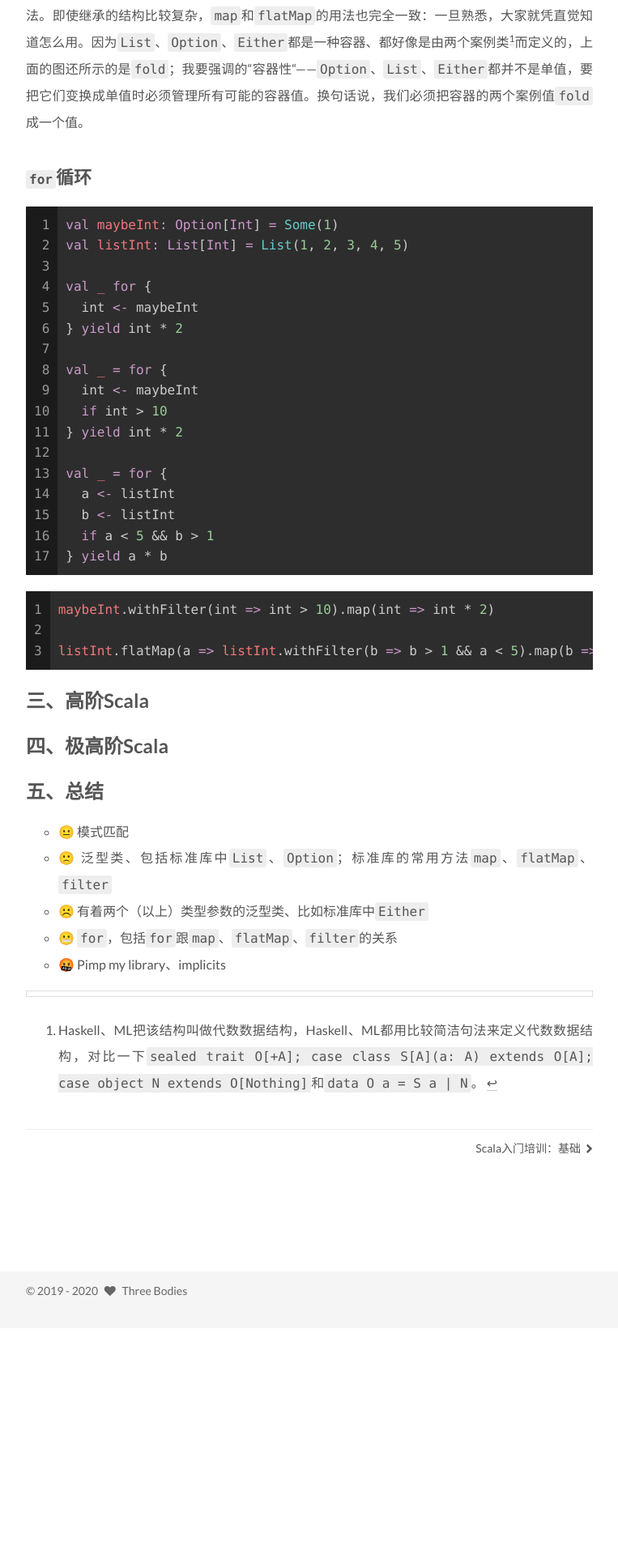
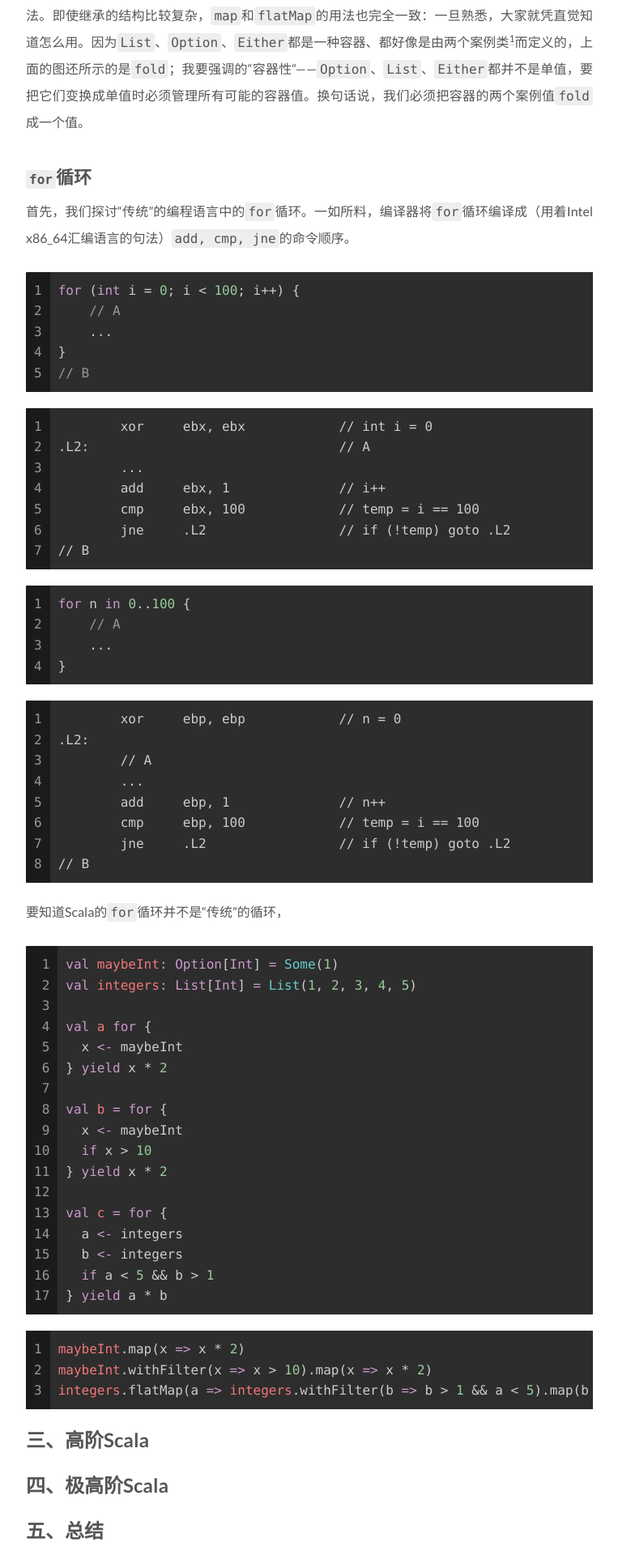
Before and after one commit to janm399/threebodies, a Jekyll site: the page built from _posts/2020-11-20-scalatraining2.markdown, in a window 1280 px wide. Shown: the part 3757-5677 px from the top of the page at 81% size, without its empty margins (258-1021 px from the left). Built offline with Jekyll 4.4.1, drawn with Linux system fonts in a browser that asks for light colours; before the commit the page ends 5397 px from its top, so only the background shows below that.

Commit message:
Compiler explorer loops

```diff
--- a/_posts/2020-11-20-scalatraining2.markdown
+++ b/_posts/2020-11-20-scalatraining2.markdown
@@ -55,30 +55,70 @@ for (Integer n : numbers) {
 要注意的是，即使图上是把完全不同的类型树（`IterableOps`的子类`Option`、`List`跟`Either`）混合起来；虽然不准确，但理由是仔细地说明这三个又基础又常见的函数的目的和用法。即使继承的结构比较复杂，`map`和`flatMap`的用法也完全一致：一旦熟悉，大家就凭直觉知道怎么用。因为`List`、`Option`、`Either`都是一种容器、都好像是由两个案例类[^1]而定义的，上面的图还所示的是`fold`；我要强调的“容器性“——`Option`、`List`、`Either`都并不是单值，要把它们变换成单值时必须管理所有可能的容器值。换句话说，我们必须把容器的两个案例值`fold`成一个值。
 
 ## `for`循环
+首先，我们探讨“传统”的编程语言中的`for`循环。一如所料，编译器将`for`循环编译成（用着Intel x86_64汇编语言的句法）`add, cmp, jne`的命令顺序。
+
+{% highlight C++ linenos %}
+for (int i = 0; i < 100; i++) {
+    // A
+    ...
+}
+// B
+{% endhighlight %}
+
+{% highlight asm linenos %}
+        xor     ebx, ebx            // int i = 0
+.L2:                                // A
+        ...
+        add     ebx, 1              // i++
+        cmp     ebx, 100            // temp = i == 100
+        jne     .L2                 // if (!temp) goto .L2
+// B
+{% endhighlight %}
+
+{% highlight Rust linenos %}
+for n in 0..100 {
+    // A
+    ...
+}
+{% endhighlight %}
+
+{% highlight asm linenos %}
+        xor     ebp, ebp            // n = 0
+.L2:
+        // A
+        ...
+        add     ebp, 1              // n++
+        cmp     ebp, 100            // temp = i == 100
+        jne     .L2                 // if (!temp) goto .L2
+// B
+{% endhighlight %}
+
+要知道Scala的`for`循环并不是“传统”的循环，
+
 {% highlight Scala linenos %}
 val maybeInt: Option[Int] = Some(1)
-val listInt: List[Int] = List(1, 2, 3, 4, 5)
+val integers: List[Int] = List(1, 2, 3, 4, 5)
 
-val _ for {
-  int <- maybeInt
-} yield int * 2
+val a for {
+  x <- maybeInt
+} yield x * 2
 
-val _ = for {
-  int <- maybeInt
-  if int > 10
-} yield int * 2
+val b = for {
+  x <- maybeInt
+  if x > 10
+} yield x * 2
 
-val _ = for {
-  a <- listInt
-  b <- listInt
+val c = for {
+  a <- integers
+  b <- integers
   if a < 5 && b > 1
 } yield a * b
 {% endhighlight %}
 
 {% highlight Scala linenos %}
-maybeInt.withFilter(int => int > 10).map(int => int * 2)
-
-listInt.flatMap(a => listInt.withFilter(b => b > 1 && a < 5).map(b => a * b))
+maybeInt.map(x => x * 2)
+maybeInt.withFilter(x => x > 10).map(x => x * 2)
+integers.flatMap(a => integers.withFilter(b => b > 1 && a < 5).map(b => a * b))
 {% endhighlight %}
 
 [^1]: Haskell、ML把该结构叫做代数数据结构，Haskell、ML都用比较简洁句法来定义代数数据结构，对比一下`sealed trait O[+A]; case class S[A](a: A) extends O[A]; case object N extends O[Nothing]`和`data O a = S a | N`。
```
Also changed, not shown: 2 other files.
